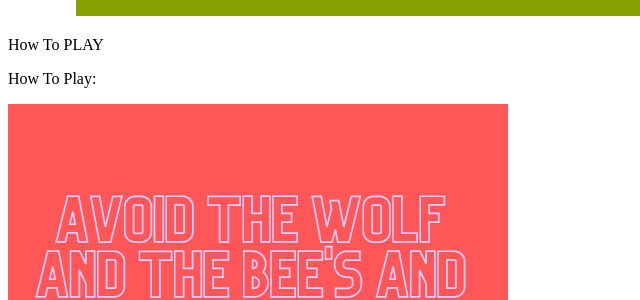
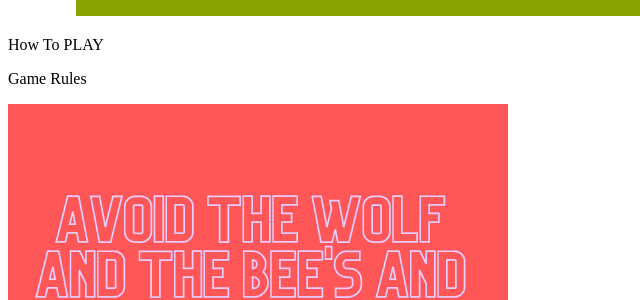
Before and after one commit to indierusky/little_red_riding_hood, a website built with webpack: page index.html in a window 1280 px wide. Shown: the part 2314-2614 px from the top of the page, 0-640 px from the left. Built offline with nearby package versions, Linux system fonts and the light colour scheme; files whose address does not match are found by name.

```diff
--- a/index.html
+++ b/index.html
@@ -42,7 +42,7 @@
 <div id="directions-background">
 
         <div class="directions">
-            <p>How To Play:</p>
+            <p> Game Rules  </p>
             <img src="./dist/images/red_sign.png" alt="">
         </div>
 
```
Also changed, not shown: dist/main.css.
